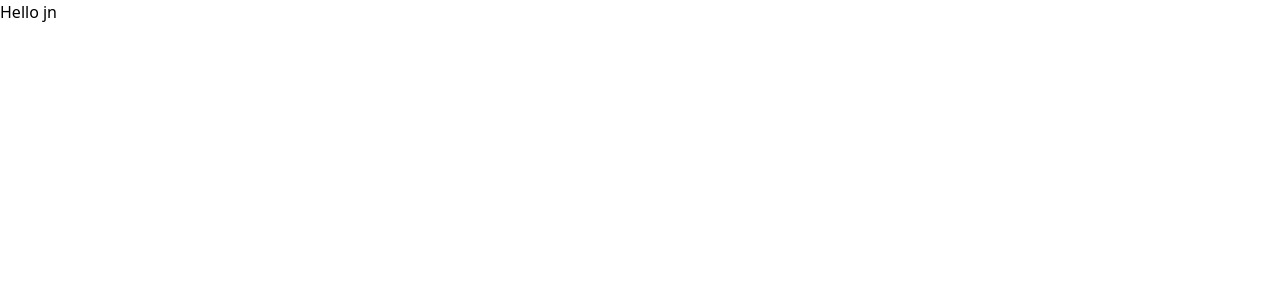
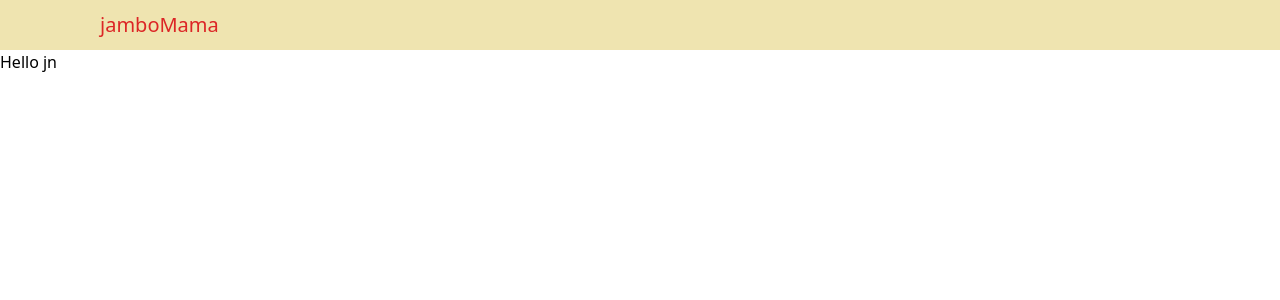
Before and after one commit to Jospin6/jambo-mama, a React (Vite) app: page / in a window 1280 px wide. Shown: the top 300 px of the page. Built offline with nearby package versions, Linux system fonts and the light colour scheme.

Commit message:
Create navbar component

```diff
--- a/src/App.jsx
+++ b/src/App.jsx
@@ -1,10 +1,12 @@
 import { Routes, Route } from 'react-router-dom';
 import { Home } from './containers/Home';
+import { Navbar } from './components/Navbar';
 
 function App() {
 
   return (
     <>
+      <Navbar/>
       <Routes>
           <Route exact path="/" element={<Home/>} />
       </Routes>
--- /dev/null
+++ b/src/components/Navbar.jsx
@@ -0,0 +1,7 @@
+export const Navbar = () => {
+    return <div className="bg-[#EFE4B0] text-red-600 w-full h-[50px] flex
+        justify-between items-center px-[100px]">
+        <div className="text-xl font-500">jamboMama</div>
+        <div></div>
+    </div>
+}
```
